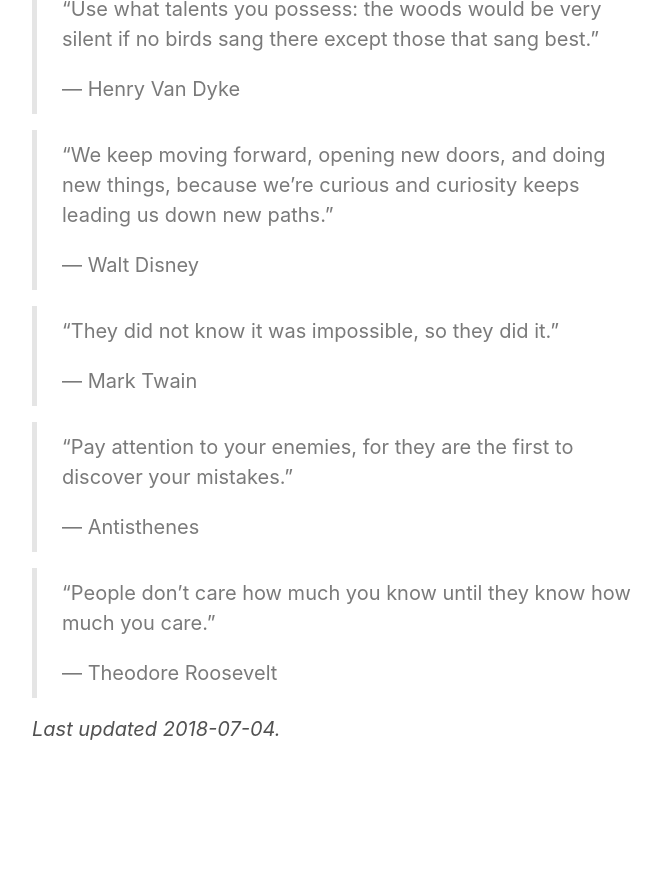
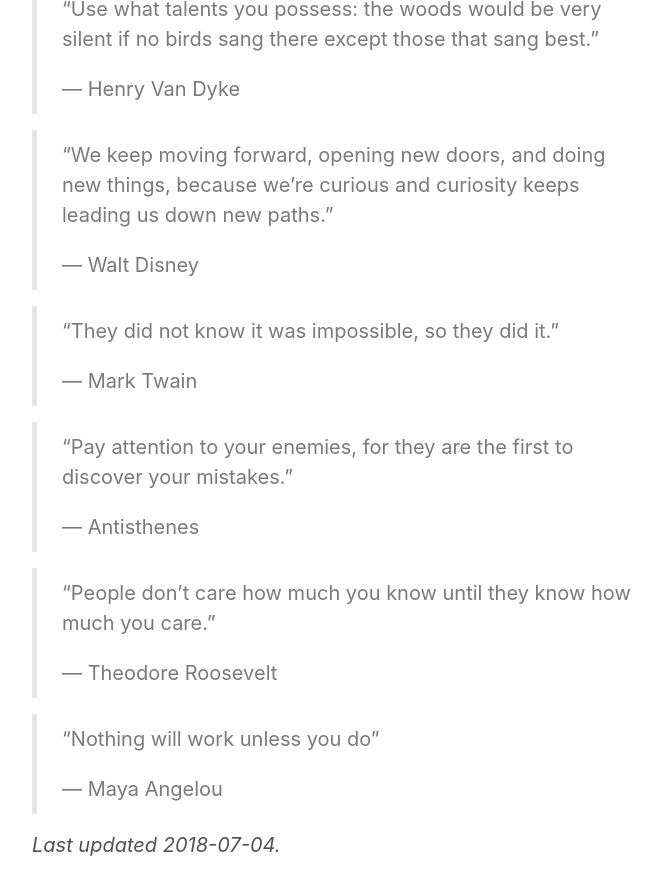
Before and after one commit to teejayen/teejayen.github.io, a Jekyll site: the page built from quotes.md, in a window 1280 px wide and 900 px high, scrolled down 1949 px. Shown: the top 895 px of the window, without its empty margins (258-919 px from the left). Built offline with Jekyll 4.4.1, drawn with Linux system fonts in a browser that asks for light colours; before the commit the page ends 2733 px from its top, so only the background shows below that.

Commit message:
a new quote

```diff
--- a/quotes.md
+++ b/quotes.md
@@ -73,4 +73,8 @@
 >
 >— Theodore Roosevelt
 
+>"Nothing will work unless you do"
+>
+>— Maya Angelou
+
 *Last updated 2018-07-04.*
```
